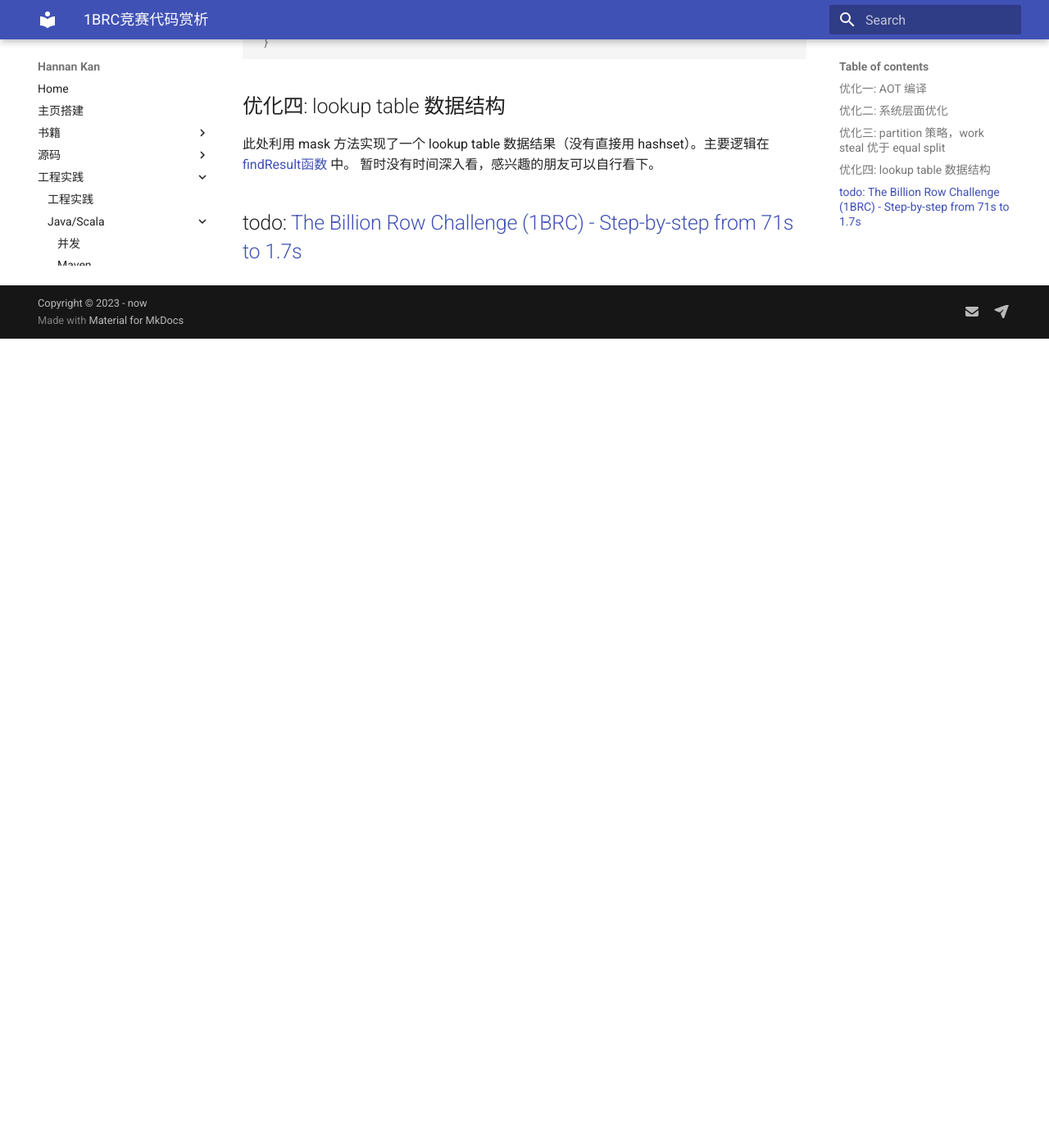
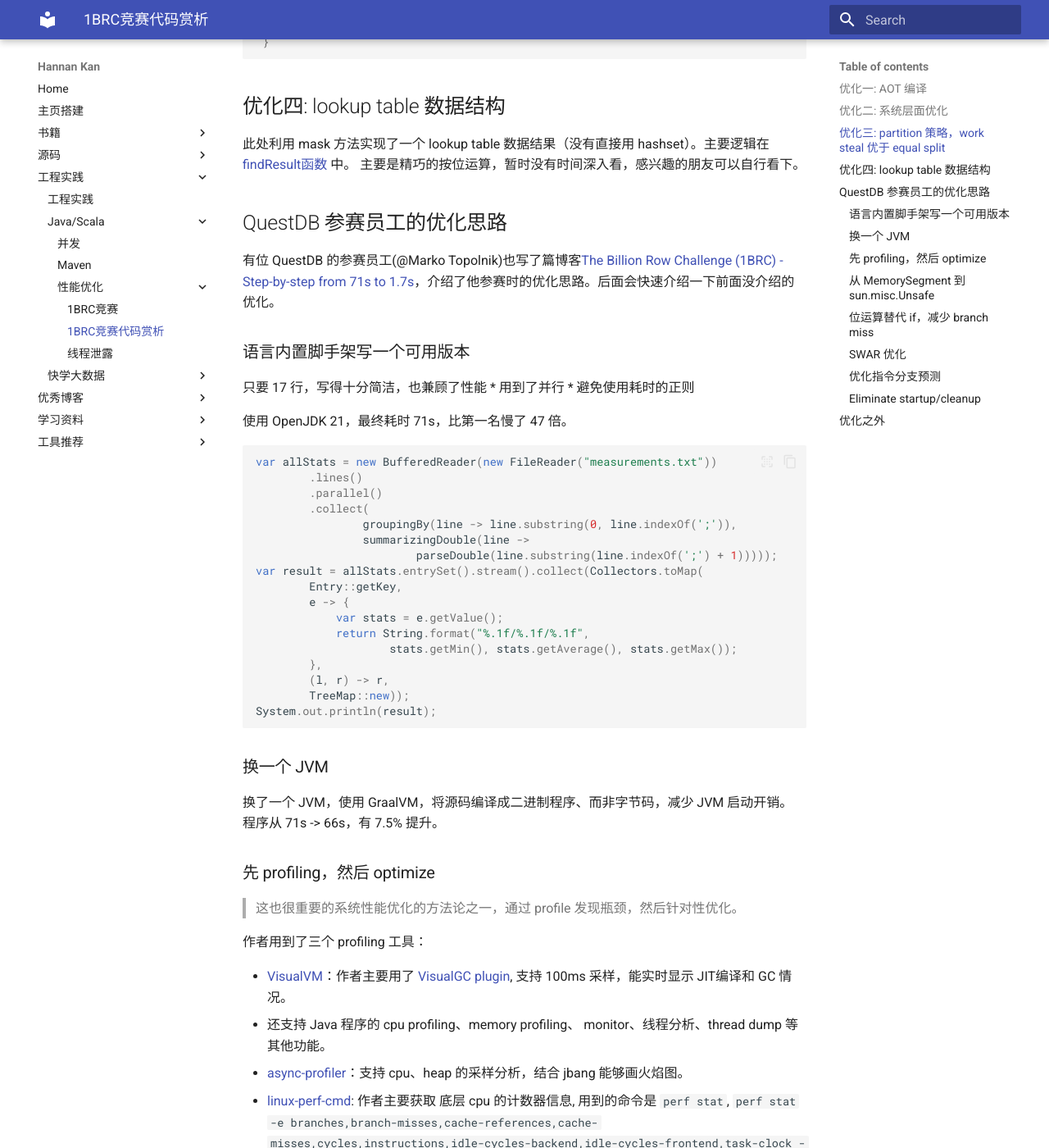
Before and after one commit to HannanKan/homepage, an MkDocs documentation site: the page built from docs/engineering/java_scala/性能优化/1brc-review.md, in a window 1280 px wide and 1400 px high, scrolled down 3297 px. Shown: the whole window at 82% size. Built offline with MkDocs 1.6.1 and Material for MkDocs 9.7.7, drawn with Linux system fonts in a browser that asks for light colours; comment, search, counter and statistics services are not loaded; before the commit the page ends 3710 px from its top, so only the background shows below that; some of the changed text lies outside the part shown.

Commit message:
完成文章'1brc比赛讲解'

````diff
--- a/docs/engineering/java_scala/性能优化/1brc-review.md
+++ b/docs/engineering/java_scala/性能优化/1brc-review.md
@@ -134,12 +134,106 @@
 ## 优化四: lookup table 数据结构
 
 此处利用 mask 方法实现了一个 lookup table 数据结果（没有直接用 hashset）。主要逻辑在 [findResult函数] 中。
-暂时没有时间深入看，感兴趣的朋友可以自行看下。
+主要是精巧的按位运算，暂时没有时间深入看，感兴趣的朋友可以自行看下。
+
+## QuestDB 参赛员工的优化思路
+有位 QuestDB 的参赛员工(@Marko Topolnik)也写了篇博客[The Billion Row Challenge (1BRC) - Step-by-step from 71s to 1.7s]，介绍了他参赛时的优化思路。后面会快速介绍一下前面没介绍的优化。
 
 
-## todo: [The Billion Row Challenge (1BRC) - Step-by-step from 71s to 1.7s]
+### 语言内置脚手架写一个可用版本
+只要 17 行，写得十分简洁，也兼顾了性能
+* 用到了并行
+* 避免使用耗时的正则
+
+使用 OpenJDK 21，最终耗时 71s，比第一名慢了 47 倍。
+
+```java
+var allStats = new BufferedReader(new FileReader("measurements.txt"))
+        .lines()
+        .parallel()
+        .collect(
+                groupingBy(line -> line.substring(0, line.indexOf(';')),
+                summarizingDouble(line ->
+                        parseDouble(line.substring(line.indexOf(';') + 1)))));
+var result = allStats.entrySet().stream().collect(Collectors.toMap(
+        Entry::getKey,
+        e -> {
+            var stats = e.getValue();
+            return String.format("%.1f/%.1f/%.1f",
+                    stats.getMin(), stats.getAverage(), stats.getMax());
+        },
+        (l, r) -> r,
+        TreeMap::new));
+System.out.println(result);
+```
+
+### 换一个 JVM
+换了一个 JVM，使用 GraalVM，将源码编译成二进制程序、而非字节码，减少 JVM 启动开销。
+程序从 71s -> 66s，有 7.5% 提升。
+
+### 先 profiling，然后 optimize
+> 这也很重要的系统性能优化的方法论之一，通过 profile 发现瓶颈，然后针对性优化。
+
+作者用到了三个 profiling 工具：
+
+* [VisualVM]：作者主要用了 [VisualGC plugin], 支持 100ms 采样，能实时显示 JIT编译和 GC 情况。
+  * 还支持 Java 程序的 cpu profiling、memory profiling、 monitor、线程分析、thread dump 等其他功能。
+* [async-profiler]：支持 cpu、heap 的采样分析，结合 jbang 能够画火焰图。
+* [linux-perf-cmd]: 作者主要获取 底层 cpu 的计数器信息, 用到的命令是 `perf stat`, `perf stat -e branches,branch-misses,cache-references,cache-misses,cycles,instructions,idle-cycles-backend,idle-cycles-frontend,task-clock -- java --enable-preview -cp src Blog11`
+  * 系统级别的 perf，命令行工具，包含kernel、硬件等级别的 profile 数据，比如执行了多少指令、访存多少次、多少次分支预测、多少次 分支预测失败、多少次 cache miss 等等。
 
 
+作者使用工具的顺序如下：
+* VisualGC: 优化内存分配、GC 相关问题
+* Async-Profiler: 通过火焰图，找到代码中的热点
+* perf stat：当程序运行时间到 3s 左右时，开始指令分析。
+
+作者原文分析非常有意思，如下：
+>VisualGC was the most useful in the initial optimization phase. Then, once I sorted out allocation, the flamegraph proved highly useful to pinpoint the bottlenecks in the code. However, once the runtime went below ~3 seconds, its usefulness declined. At this level we're squeezing out performance not from methods, but from individual CPU instructions. This is where perf stat became the best tool.
+
+> For reference, here's the perf stat report for our basic implementation:
+>
+> | 数据 | metric |
+> | -------- | -------- |
+> | 393,418,510,508|      branches  |
+> |   3,112,052,890|      branch-misses|
+> |   26,847,457,554|      cache-references|
+> |      982,409,158|      cache-misses  |
+> |  756,818,510,991|     cycles  |
+> |2,031,528,945,161|     instructions|
+>
+>It's most helpful to interpret the numbers on a per-row basis (dividing everything by 1 billion). We can see that the program spends more than 2,000 instructions on each row. No need to get into more details; initially we'll be driving down just this metric.
+>
+
+### 从 MemorySegment 到 sun.misc.Unsafe
+
+[MemorySegment] 是 jdk 17 的 incubator 特性，支持连续内存映射，可以用于实现 mmap。
+虽然它能带来很大性能提升，但是相比 `sum.misc.Unsafe` 有更多的 bounds check 开销。
+
+### 位运算替代 if，减少 branch miss
+if-else 对应的 cpu 指令运行时涉及到 分支预测（现代 cpu都支持指令预取、执行）。一次分支预测失败的开销是 10~15 个指令。
+
+在切分数据的时候，需要以分号来切分。为了避免 branch miss 带来的额外开销，作者使用精巧的位运算实现替代 if-else。
+
+### SWAR 优化
+SWAR (SIMD Within A Register) . 在解析数据的时候，一次只读 8 byte（存放在 long 中）。每次对 long 型数据进行 位运算，
+寻找分号作为分隔符。 8 byte的数据正好放在一个寄存器里面，每次位运算相当于对 8 byte 的数据做 SMID。 减少了 cpu 指令数。
+
+通过该优化，每条数据所消耗的指令数下降到原来的 1/3.
+
+### 优化指令分支预测
+写了个模拟解析的程序，拿到指令中热点代码的 cpu 分支预测表 (Branch history table, BHT)。通过循环展开（unroll loop), 减少分支预测。
+
+### Eliminate startup/cleanup
+
+由于清理 mmap 中 unmapping memory-mapped file 需要一定时间，一种比较 tricky 的做法是起一个 subprocess，异步清理。
+当主程序计算完毕之后即可退出，subprocess 在后台清理，这样比赛检测程序就不会计时清理时间。
+
+
+
+## 优化之外
+性能优化应当避免以牺牲最佳实践为代价。生产实践中的代码需要有较高的可读性/可维护性、鲁棒性。
+因为用户行为总是非预期的，所以 validation、bounds check、错误恢复、hash resizing 等都是必须的。
 
 
 [The One Billion Row Challenge(1BRC): Java 处理亿级别数据的性能调优]: ./1brc.md
@@ -151,3 +245,8 @@
 [Java及时编译器]: https://tech.meituan.com/2020/10/22/java-jit-practice-in-meituan.html
 [findResult函数]: https://github.com/gunnarmorling/1brc/blob/c92346790e8548f52e81254227efc935356e5e53/src/main/java/dev/morling/onebrc/CalculateAverage_thomaswue.java#L192
 [@jerrinot]: https://github.com/jerrinot
+[VisualVM]: (https://docs.oracle.com/javase/8/docs/technotes/guides/visualvm/)
+[async-profiler]: https://github.com/async-profiler/async-profiler
+[linux-perf-cmd]: https://perf.wiki.kernel.org/index.php/Tutorial
+[VisualGC plugin]: https://visualvm.github.io/plugins.html
+[MemorySegment]: https://docs.oracle.com/en/java/javase/17/docs/api/jdk.incubator.foreign/jdk/incubator/foreign/MemorySegment.html
````
Also changed, not shown: docs/engineering/java_scala/性能优化/threadLeakInvestigate.md (+7 -4 lines).
